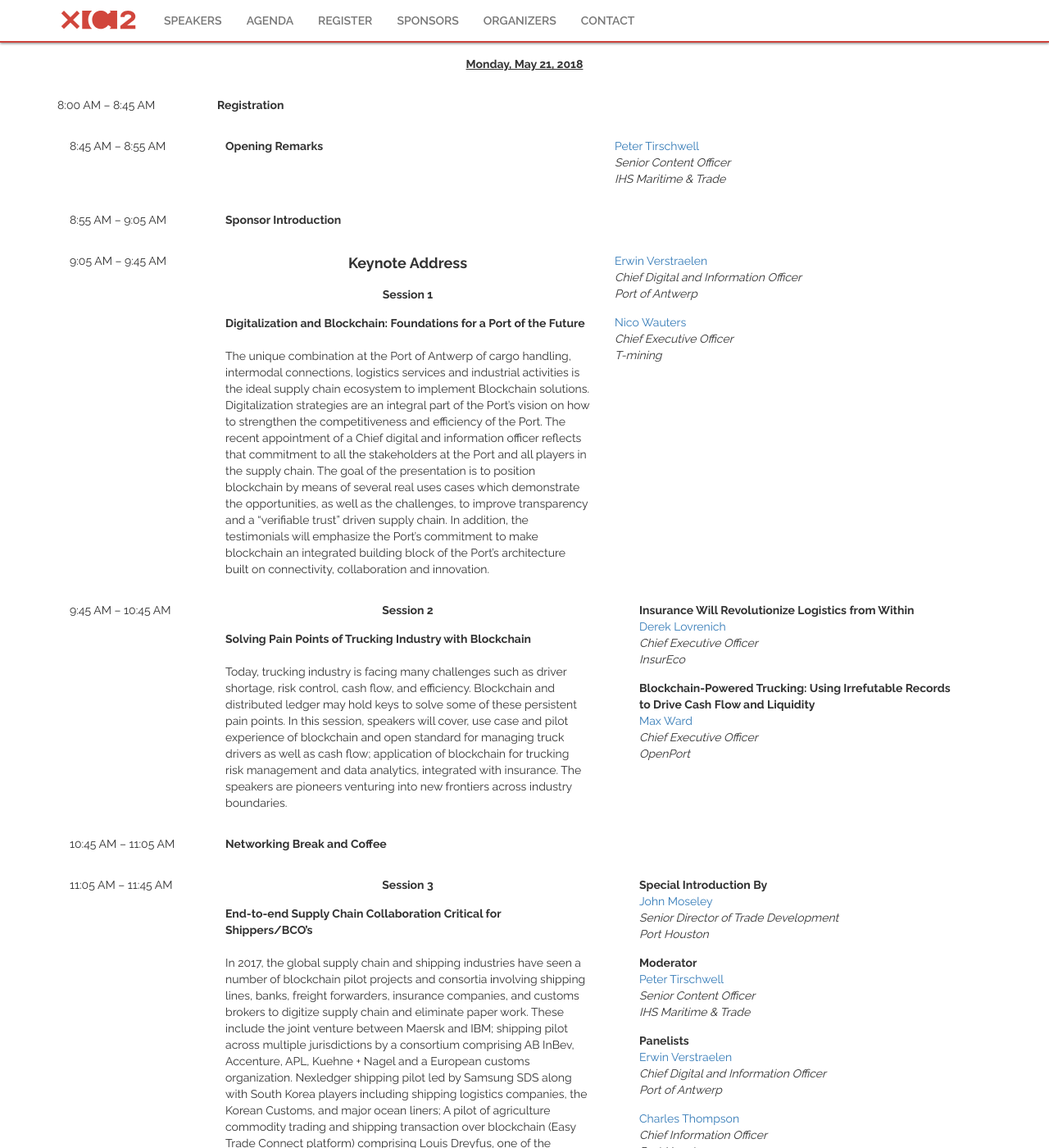
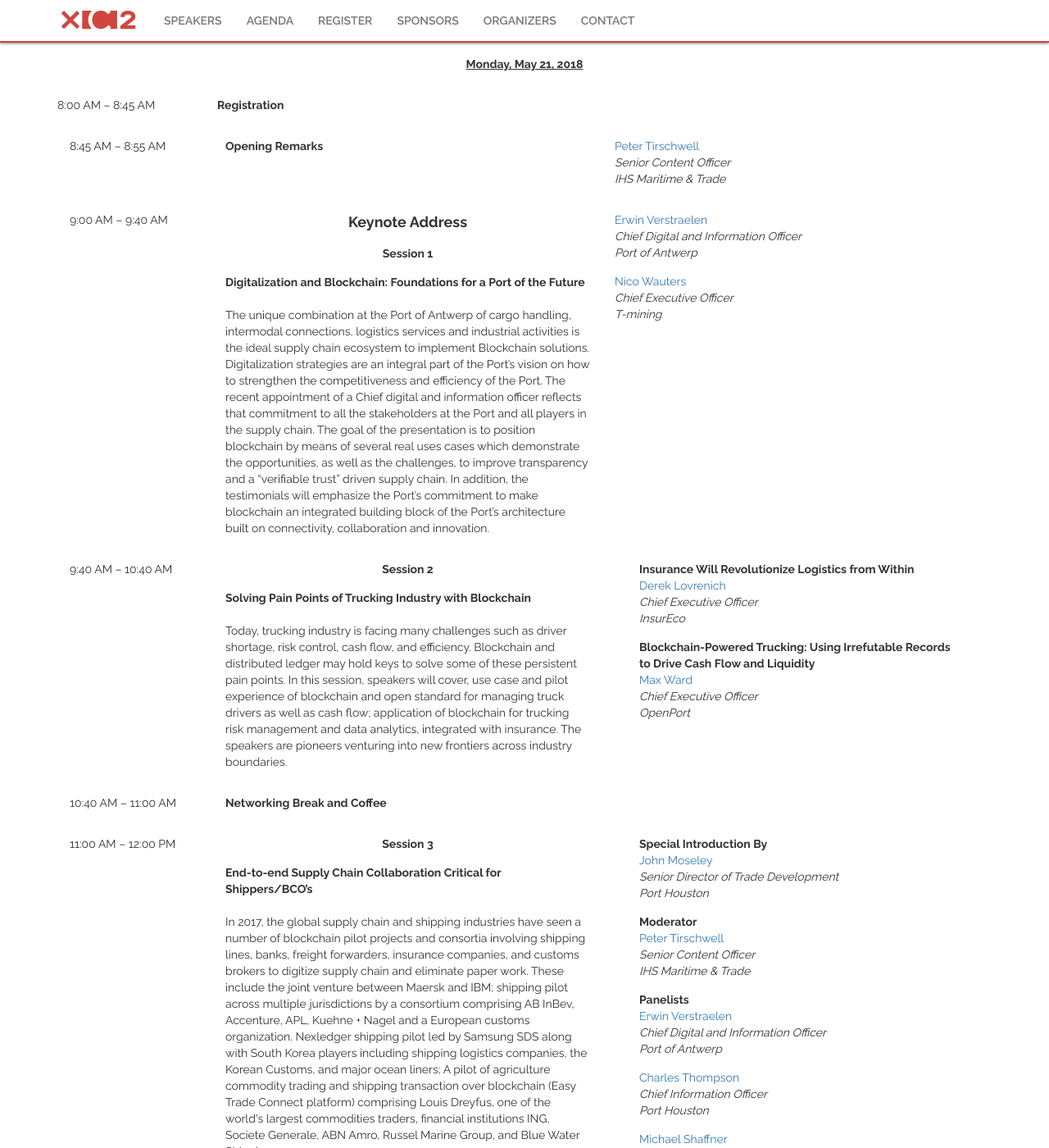
Before and after one commit to gnawalishyam/jekyll, a Jekyll site: the page built from index.html, in a window 1280 px wide and 1400 px high, scrolled down 3929 px. Shown: the whole window at 82% size. Built offline with Jekyll 4.4.1, drawn with Linux system fonts in a browser that asks for light colours; some web fonts are replaced; some of the changed text lies outside the part shown.

Commit message:
Removed sponsors introduction from Day 1 and Day 2. And also changed timings for sessions

```diff
--- a/_layouts/default.html
+++ b/_layouts/default.html
@@ -24,6 +24,7 @@
 		gtag('js', new Date());
 
 		gtag('config', 'UA-111751423-2');
+
 	</script>
 </head>
 <body>
--- a/index.html
+++ b/index.html
@@ -124,17 +124,7 @@
 						</div>
 						<div class="col-sm-12 pb-30">
 							<div class="col-sm-2">
-								8:55 AM – 9:05 AM
-							</div>
-							<div class="col-sm-5">
-								<b>Sponsor Introduction</b>
-							</div>
-							<div class="col-sm-5">
-							</div>
-						</div>
-						<div class="col-sm-12 pb-30">
-							<div class="col-sm-2">
-								9:05 AM – 9:45 AM
+								9:00 AM – 9:40 AM
 							</div>
 							<div class="col-sm-5">
 									<div class="col-xxs-12 text-center pb-15 fs-18">
@@ -184,7 +174,7 @@
 						</div>
 						<div class="col-sm-12 pb-30">
 							<div class="col-sm-2">
-								9:45 AM – 10:45 AM
+								9:40 AM – 10:40 AM
 							</div>
 							<div class="col-sm-5">
 								<div class="col-xxs-12 text-center pb-15">
@@ -225,7 +215,7 @@
 						</div>
 						<div class="col-sm-12 pb-30">
 							<div class="col-sm-2">
-								10:45 AM – 11:05 AM
+								10:40 AM – 11:00 AM
 							</div>
 							<div class="col-sm-5">
 								<b>Networking Break and Coffee</b>
@@ -235,7 +225,7 @@
 						</div>
 						<div class="col-sm-12 pb-30">
 							<div class="col-sm-2">
-								11:05 AM – 11:45 AM
+								11:00 AM – 12:00 PM
 							</div>
 							<div class="col-sm-5">
 								<div class="col-xxs-12 text-center pb-15">
@@ -334,7 +324,7 @@
 						</div>
 						<div class="col-sm-12 pb-30">
 							<div class="col-sm-2">
-								11:45 AM – 12:15 PM
+								12:00 AM – 12:30 PM
 							</div>
 							<div class="col-sm-5">
 								<div class="col-xxs-12 text-center pb-15">
@@ -615,17 +605,6 @@
 								<div class="col-xxs-12">
 									<em>Greater Houston Partnership</em>
 								</div>
-							</div>
-						</div>
-						<div class="col-sm-12 pb-30">
-							<div class="col-sm-2">
-								8:40 AM – 8:50 AM
-							</div>
-							<div class="col-sm-5">
-								<b>Sponsor Introduction</b>
-							</div>
-							<div class="col-sm-5">
-
 							</div>
 						</div>
 						<div class="col-sm-12 pb-30">
```
Also changed, not shown: other parts of index.html (+8 -8 lines).
